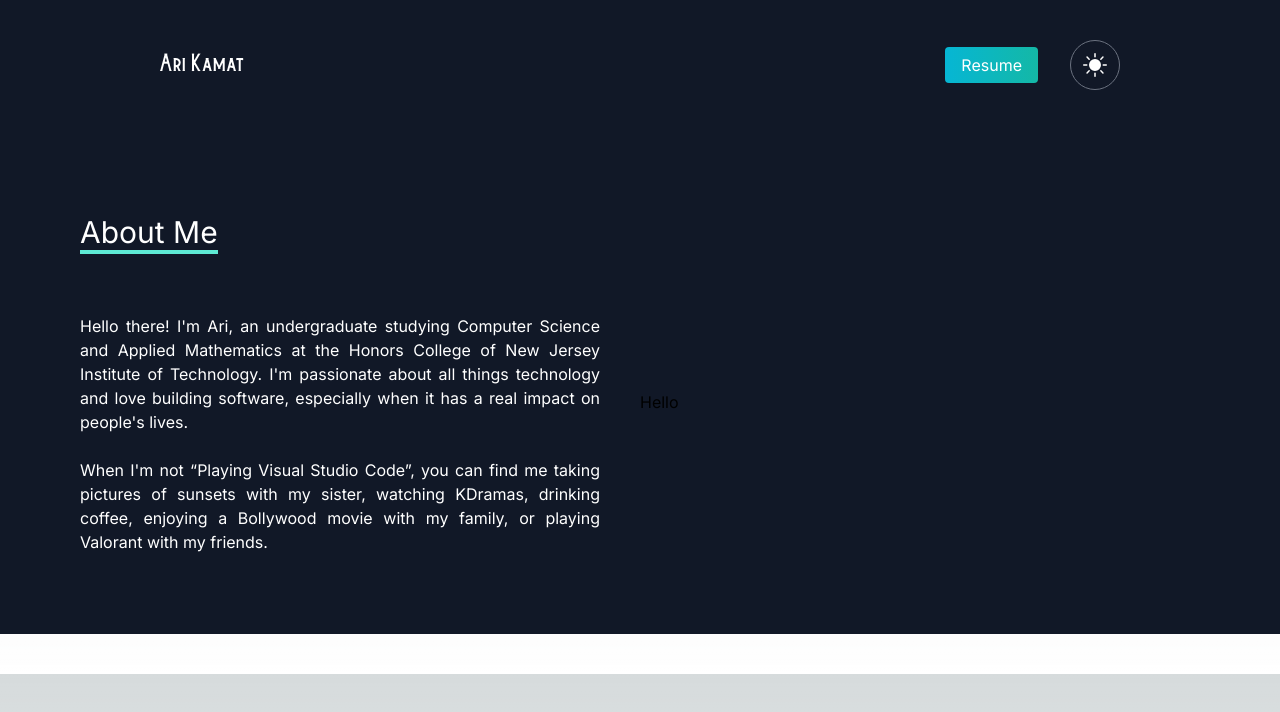
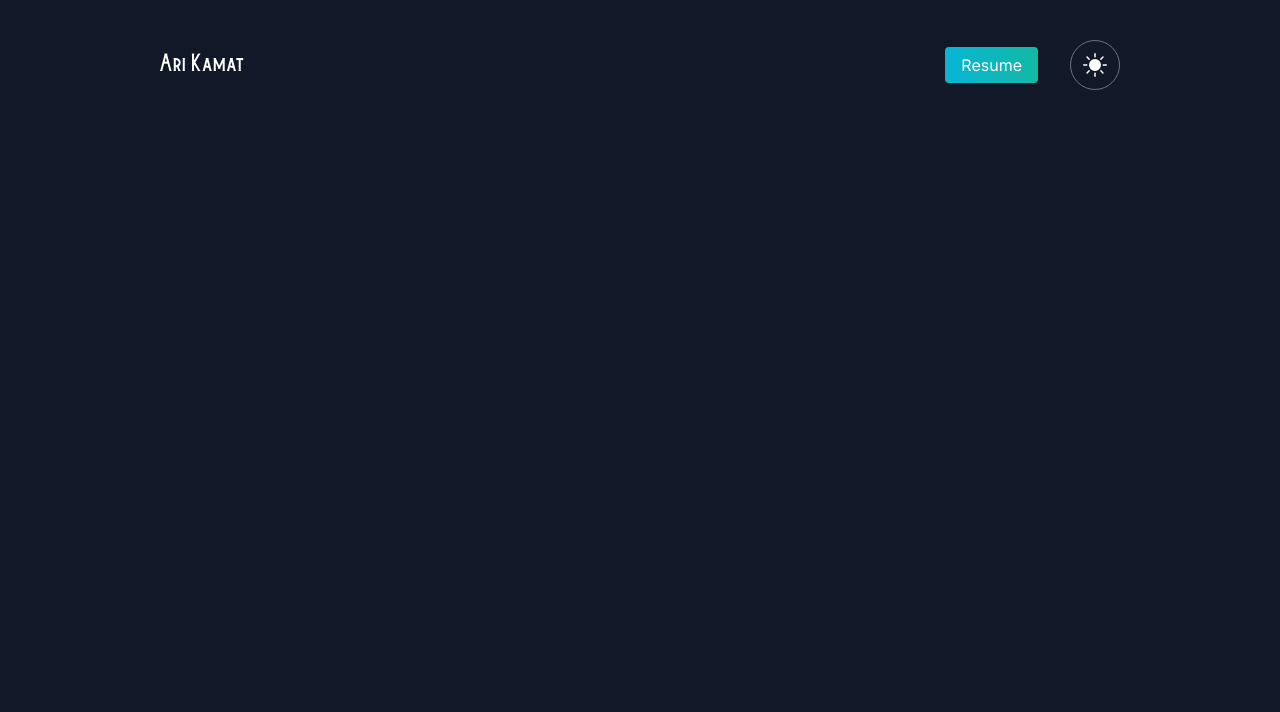
Before and after one commit to arikamat/personal-site, a Next.js app: page /about in a window 1280 px wide. Shown: the top 712 px of the page. Built offline with nearby package versions, Linux system fonts and the light colour scheme.

Commit message:
finished with projects section

```diff
--- a/app/about/page.js
+++ b/app/about/page.js
@@ -7,40 +7,13 @@ export default function Home(props) {
 	const [darkMode, setDarkMode] = useState(true);
 	return (
 		<div className={darkMode ? "dark" : "light"}>
-			<main className="bg-white dark:bg-gray-900 text-black">
+			<main className="min-h-screen bg-white dark:bg-gray-900 text-black">
 				<section className="px-10 md:px-20 lg:px-40">
 					<NavBar darkMode={darkMode} setDarkMode={setDarkMode} />
 				</section>
-				<div className="relative  p-10  my-10">
-					<div className="mx-auto grid max-w-xl grid-cols-1 gap-y-20 lg:max-w-none lg:grid-cols-2 items-center">
-						<div>
-							<h3 className="text-3xl py-1 px-10 dark:text-white ">
-								<span className="border-b-4 border-teal-600 dark:border-teal-300">
-									About Me
-								</span>
-							</h3>
-							<p className="text-gray-800 dark:text-white py-10 px-10 text-justify mt-5">
-								Hello there! I&apos;m Ari, an undergraduate studying
-								Computer Science and Applied Mathematics at the
-								Honors College of New Jersey Institute of
-								Technology. I&apos;m passionate about all things
-								technology and love building software,
-								especially when it has a real impact on people&apos;s
-								lives.
-								<br />
-								<br />
-								When I&apos;m not &ldquo;Playing Visual Studio Code&rdquo;, you
-								can find me taking pictures of sunsets with my
-								sister, watching KDramas, drinking coffee,
-								enjoying a Bollywood movie with my family, or
-								playing Valorant with my friends.
-							</p>
-						</div>
-						<div>
-							Hello
-						</div>
-					</div>
-				</div>
+				{/* <div className="grid grid-cols-1 md:grid-cols-2 gap-10 px-10 md:px-20 lg:px-40">
+
+				</div> */}
 			</main>
 		</div>
 	);
--- a/components/projects.js
+++ b/components/projects.js
@@ -10,7 +10,18 @@ export default function Projects(props) {
 
 	const handleShowMore = () => {
 		setShowMore(!showMore);
+		handleMouseLeave();
 	};
+	const [isHovered, setIsHovered] = useState(false);
+
+	const handleMouseEnter = () => {
+		setIsHovered(true);
+	};
+
+	const handleMouseLeave = () => {
+		setIsHovered(false);
+	};
+
 	return (
 		<div className="relative bg-white ring-2 ring-zinc-100 dark:bg-gray-800 dark:ring-slate-500 p-10 rounded-xl drop-shadow my-10">
 			<h3 className="text-3xl py-1 px-10 dark:text-white mb-10">
@@ -28,8 +39,14 @@ export default function Projects(props) {
 				{projectsData.length > 6 && (
 					<button
 						onClick={handleShowMore}
-						className="bg-teal-500 hover:bg-teal-700 text-white font-bold w-10 h-10 rounded-full mt-5 transition-colors duration-500 ease-in-out animate-pulse"
-						style={{ animationDuration: "0.75s" }}
+						onMouseEnter={handleMouseEnter}
+						onMouseLeave={handleMouseLeave}
+						className={`relative w-10 h-10 rounded-full mt-5 transition-colors duration-500 ease-in-out ${
+							isHovered
+								? "bg-teal-700"
+								: "bg-teal-500 hover:bg-teal-700 animate-pulse"
+						}`}
+						style={isHovered ? {} : { animationDuration: "0.75s" }}
 					>
 						{showMore ? (
 							<div>
```
